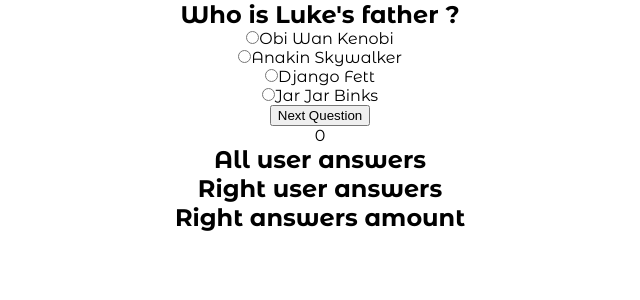
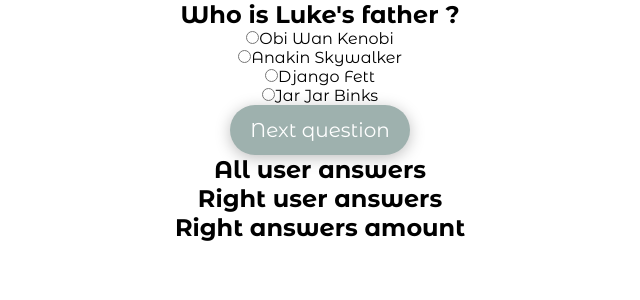
Before and after one commit to Mazurofficial/quizeria, a React (Create React App) app: page /quiz in a window 1280 px wide. Shown: the top 300 px of the page, without its empty margins (320-960 px from the left). Built offline with nearby package versions, Linux system fonts and the light colour scheme.

Commit message:
delete timer, add styled button

```diff
--- a/src/app/store.ts
+++ b/src/app/store.ts
@@ -1,4 +1,3 @@
-import { stopWatchReducer } from './../features/stopWatch/stopWatch-slice';
 import { activeQuizReducer } from './../features/activeQuiz/activeQuiz-slice';
 import { configureStore, ThunkAction, Action } from '@reduxjs/toolkit';
 import counterReducer from '../features/counter/counterSlice';
@@ -10,8 +9,7 @@ const persistedStore = loadState()
 export const store = configureStore({
   reducer: {
     counter: counterReducer,
-    activeQuiz: activeQuizReducer,
-    stopWatch: stopWatchReducer
+    activeQuiz: activeQuizReducer
   },
   preloadedState: persistedStore,
   devTools: true
--- a/src/components/Question/Question.tsx
+++ b/src/components/Question/Question.tsx
@@ -5,6 +5,7 @@ import {
    finishQuiz,
 } from '../../features/activeQuiz/activeQuiz-slice';
 import { Answer, Question } from '../../types';
+import { Button } from '../../ui/Button';
 import styles from './Question.module.scss';
 
 interface QuestionProps
@@ -57,9 +58,9 @@ export const QuestionContainer = ({
                </div>
             ))}
             {isLast ? (
-               <button onClick={answerTheQuestion}>Finish Quiz</button>
+               <Button onClick={answerTheQuestion}>Finish Quiz</Button>
             ) : (
-               <button onClick={answerTheQuestion}>Next Question</button>
+               <Button onClick={answerTheQuestion}>Next question</Button>
             )}
          </>
       </div>
--- a/src/features/stopWatch/StopWatch.module.scss
+++ /dev/null
@@ -1 +0,0 @@
-.watch {}
--- a/src/features/stopWatch/StopWatch.tsx
+++ /dev/null
@@ -1,31 +0,0 @@
-import { useEffect, useState } from 'react';
-import { useAppDispatch, useAppSelector } from '../../app/hooks';
-import { selectWatchStatus, setResultTime } from './stopWatch-slice';
-import styles from './StopWatch.module.scss';
-
-interface StopWatch {}
-
-export const StopWatch = ({}: StopWatch) => {
-   const isActive = useAppSelector(selectWatchStatus);
-   const [time, setTime] = useState(0);
-
-   const dispatch = useAppDispatch();
-
-   useEffect(() => {
-      let interval: any = null;
-
-      if (isActive === false) {
-         interval = setInterval(() => {
-            setTime((time) => time + 1);
-         }, 1);
-      } else {
-         clearInterval(interval);
-      }
-      return () => {
-         clearInterval(interval);
-         dispatch(setResultTime(time));
-      };
-   }, [isActive]);
-
-   return <div className={styles.watch}>{time}</div>;
-};
--- a/src/features/stopWatch/stopWatch-slice.ts
+++ /dev/null
@@ -1,31 +0,0 @@
-import { RootState } from './../../app/store';
-import { createSlice } from '@reduxjs/toolkit';
-
-interface stopWatchState {
-    isActive: boolean,
-    resultTime: number
-}
-
-const initialState: stopWatchState = {
-    isActive: false,
-    resultTime: 0
-}
-
-const stopWatchSlice = createSlice({
-    name: '@stopWatch',
-    initialState,
-    reducers: {
-        setActive: (state) => {
-            state.isActive = true
-        },
-        setResultTime: (state, action) => {
-            state.resultTime = action.payload
-        }
-    }
-})
-
-export const {setActive,setResultTime} = stopWatchSlice.actions
-export const stopWatchReducer = stopWatchSlice.reducer
-
-export const selectResultTime = (state: RootState) => state.stopWatch.resultTime
-export const selectWatchStatus = (state: RootState) => state.stopWatch.isActive
--- a/src/pages/QuizPage/QuizPage.tsx
+++ b/src/pages/QuizPage/QuizPage.tsx
@@ -8,8 +8,6 @@ import {
 } from '../../features/activeQuiz/activeQuiz-slice';
 import { useEffect } from 'react';
 import { getQuizById } from '../../api';
-import { StopWatch } from '../../features/stopWatch/StopWatch';
-import { setActive } from '../../features/stopWatch/stopWatch-slice';
 
 export const QuizPage = () => {
    const activeQuiz = getQuizById(quizes, 1);
@@ -17,7 +15,6 @@ export const QuizPage = () => {
 
    useEffect(() => {
       dispatch(setActiveQuiz(activeQuiz));
-      dispatch(setActive());
    }, [dispatch, activeQuiz]);
 
    const activeQuestion = useAppSelector(selectActiveQuestion);
@@ -31,9 +28,6 @@ export const QuizPage = () => {
                variants={activeQuestion.variants}
             />
          )}
-         <div>
-            <StopWatch />
-         </div>
       </div>
    );
 };
--- /dev/null
+++ b/src/ui/Button/Button.module.scss
@@ -0,0 +1,26 @@
+.btn {
+    cursor: pointer;
+
+    color: #fff;
+    padding: 13px 20px;
+
+    font-family: 'Montserrat Alternates';
+    font-size: 20px;
+    font-weight: 400;
+
+    background: #9EB1AE;
+    box-shadow: 0px 3px 15px rgba(0, 0, 0, 0.25);
+
+    border: none;
+    border-radius: 50px;
+
+    transition: all .3s ease-in-out;
+}
+
+.btn:hover {
+    transform: scale(1.05);
+}
+
+.btn:active {
+    background: #30525B;
+}
--- /dev/null
+++ b/src/ui/Button/Button.tsx
@@ -0,0 +1,14 @@
+import styles from './Button.module.scss';
+
+interface ButtonProps {
+   onClick: () => {};
+   children: React.ReactNode;
+}
+
+export const Button = ({ children, onClick }: ButtonProps) => {
+   return (
+      <button className={styles.btn} onClick={onClick}>
+         {children}
+      </button>
+   );
+};
--- /dev/null
+++ b/src/ui/Button/index.ts
@@ -0,0 +1 @@
+export * from './Button'
```
